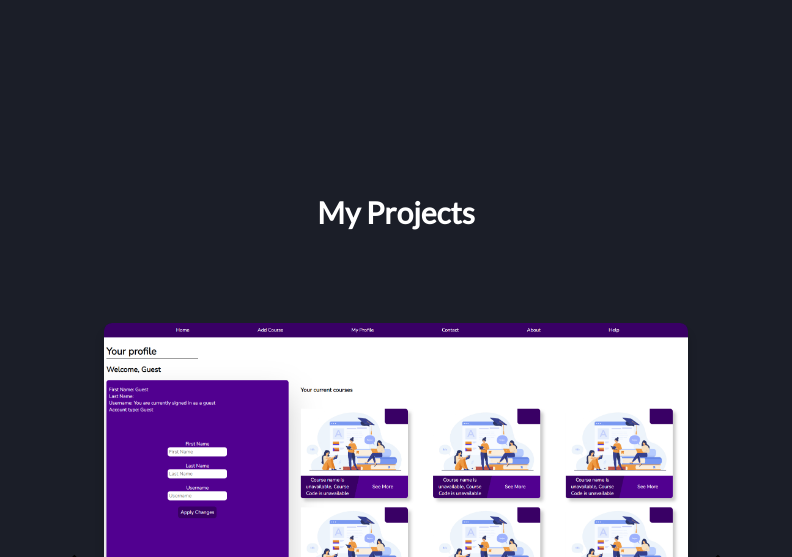
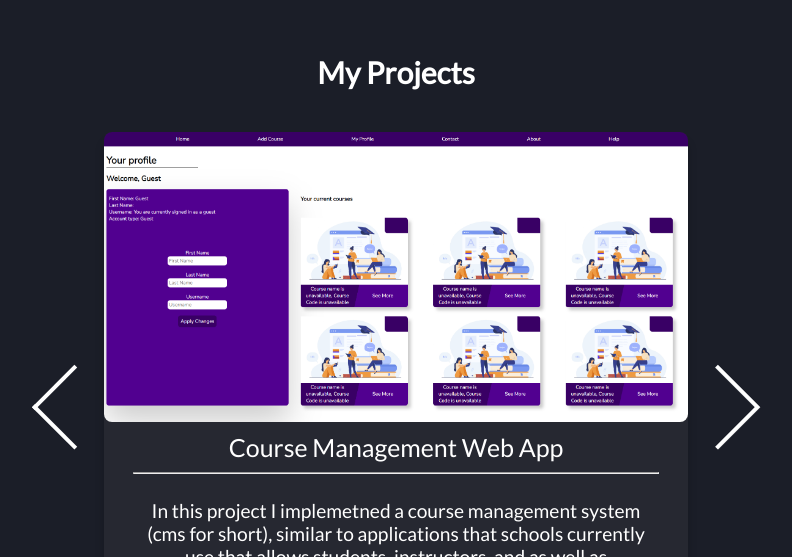
Before and after one commit to Johvonnegk/portfolio-app, a React (Create React App) app: page / in a window 1280 px wide. Shown: the part 2243-2800 px from the top of the page, without its empty margins (244-1036 px from the left). Built offline with nearby package versions, Linux system fonts and the light colour scheme.

Commit message:
Mobile view changes

```diff
--- a/public/index.html
+++ b/public/index.html
@@ -12,6 +12,7 @@
   <link rel="preconnect" href="https://fonts.gstatic.com" crossorigin>
   <link href="https://fonts.googleapis.com/css2?family=Lato&family=Nunito&family=Quicksand&display=swap"
     rel="stylesheet">
+    <link href="https://fonts.googleapis.com/css2?family=Secular+One&display=swap" rel="stylesheet">
   <title>Johvonne's Portfolio</title>
 </head>
 
--- a/src/components/carousel/carousel.js
+++ b/src/components/carousel/carousel.js
@@ -84,7 +84,7 @@ const Carousel = (props) => {
         src={"/portfolio-app/Images/projects/" + props.carouselInfo[0].src}
         alt=""
       />
-      <p className="carousel-item-desc">{props.carouselInfo[0].itemDesc}</p>
+      {props.carouselInfo[0].itemDesc}
     </div>
   );
   for (var i = 1; i < props.slideNum; i++) {
@@ -95,7 +95,7 @@ const Carousel = (props) => {
           src={"/portfolio-app/Images/projects/" + props.carouselInfo[i].src}
           alt=""
         />
-        <p className="carousel-item-desc">{props.carouselInfo[i].itemDesc}</p>
+        {props.carouselInfo[i].itemDesc}
       </div>
     );
   }
--- a/src/components/carousel/carousel.scss
+++ b/src/components/carousel/carousel.scss
@@ -11,24 +11,26 @@
 }
 
 .carousel-img {
+  height: auto;
+  border-radius: 8px;
+  width: 100%;
   height: 300px;
   object-fit: fit;
-  border-radius: 8px;
 }
 
 .carousel-content {
-  // background-color: lightgreen;
-  overflow: hidden;
-  padding: 10px;
-  height: 33em;
+  background-color: $tertiaryColor;
+  overflow-x: hidden;
+  overflow-y: scroll;
+  height: 100%;
   position: relative;
   width: 100%;
+  height: 100%;
   border-radius: 8px;
   box-shadow: 0px 10px 10px rgba(0, 0, 0, .2);
 }
 
 .carousel-card {
-  background-color: rgba(17, 0, 99, 0.167);
   position: absolute;
   display: flex;
   flex-direction: column;
@@ -37,29 +39,50 @@
   padding: 0;
   margin: 0;
   width: 100%;
+  height: 100%;
   transition: transform 400ms ease-in-out;
 }
 
+.carousel-content::-webkit-scrollbar {
+  width: 0px;
+}
+
+.carousel-content::-webkit-scrollbar {
+  background: rgba(17, 0, 99, 0.2);
+  border-radius: 8px;
+}
+
+.carousel-content::-webkit-scrollbar-thumb {
+  background: rgba(128, 128, 128, 0.256);
+  border-radius: 8px;
+}
 
 .carousel-item-desc {
-  padding-left: 10px;
-  padding-right: 10px;
+  border-radius: 8px;
+  align-self: center;
+  width: 90%;
+  height: 100%;
   margin: 0;
+  padding-bottom: 30px;
   font-size: 1.2em;
   text-align: center;
 }
 
-.carousel-item-desc p span {
+.carousel-item-desc span {
   display: block;
-  font-size: 1.2em;
-  text-decoration: underline;
+  font-size: 1.3em;
   margin: 0;
   padding: 0;
-  padding-bottom: 8px;
+  margin-top: 10px;
+
+}
+
+.carousel-item-desc hr {
+  margin-bottom: 25px;
 }
 
 .carousel-ctrl {
-  border: solid black;
+  border: solid white;
   border-width: 0 0.3em 0.3em 0;
   display: inline-block;
   padding: 4%;
@@ -67,7 +90,7 @@
 }
 
 .carousel-ctrl:hover {
-  border: solid white;
+  border: solid $tertiaryColor;
   border-width: 0 0.3em 0.3em 0;
   display: inline-block;
   transition: all 250ms ease-in-out;
--- a/src/components/colors.scss
+++ b/src/components/colors.scss
@@ -1,6 +1,7 @@
 $primaryColor: #1b1e28;
 $backgroundColor: white;
 $secondaryColor: #0368ff34;
+$tertiaryColor: #262831;
 $primaryTextColor: white;
 $primaryTextColorInverse: #c8d6e5;
 $hoverColor: grey;
--- a/src/components/navbar/Navbar.scss
+++ b/src/components/navbar/Navbar.scss
@@ -82,9 +82,11 @@
     }
 
     .hamburger {
+        position: relative;
         display: block;
+        left: -20px;
+        padding: 30px;
         z-index: 1;
-        margin-left: 10px;
         justify-content: center;
         align-items: center;
         cursor: pointer;
--- a/src/index.scss
+++ b/src/index.scss
@@ -9,6 +9,22 @@ body {
     padding: 0;
     margin: 0;
     background-color: $primaryColor;
+
+
+}
+
+body::-webkit-scrollbar {
+    width: 2px;
+}
+
+body::-webkit-scrollbar {
+    background: $primaryColor;
+    border-radius: 8px;
+}
+
+body::-webkit-scrollbar-thumb {
+    background: rgb(255, 255, 255);
+    border-radius: 8px;
 }
 
 #welcome,
@@ -53,6 +69,10 @@ h2 {
     }
 
     @media only screen and (max-width: 1050px) {
+        .about-container {
+            grid-template-rows: 0.3fr 1fr 0.1fr 1fr;
+        }
+
         .reel-item-desc {
             font-size: 20px;
         }
@@ -67,15 +87,19 @@ h2 {
 
         .carousel-img {
             height: 300px;
-            object-fit: contain;
+            object-fit: fit;
         }
 
         @media only screen and (max-width: 800px) {
-            .carousel-item-desc p {
+            .about-container {
+                grid-template-rows: 0.2fr 1fr 0.1fr 1fr;
+            }
+
+            .carousel-item-desc {
                 font-size: 16px;
             }
 
-            .carousel-item-desc p span {
+            .carousel-item-desc span {
                 font-size: 20px;
             }
 
@@ -91,21 +115,14 @@ h2 {
 
             @media only screen and (max-width: 600px) {
 
+                .about-container {
+                    grid-template-rows: 100px 400px 10px;
+                    height: 850px;
+                }
 
-                .about-container {
-                    width: 100%;
-                    height: 1200px;
-                    padding-bottom: 100px;
-                    color: $primaryTextColor;
-                    display: grid;
-                    grid-template-columns: 1fr 1fr 1fr;
-                    grid-template-rows: 1fr 1fr 0.1fr 1fr;
-                    grid-template-areas:
-                        "header-1 header-1 header-1"
-                        "content-1 content-1 content-1"
-                        "header-2 header-2 header-2"
-                        "content-2 content-2 content-2"
-                    ;
+                .projects-container {
+                    padding-top: 50px;
+                    height: 950px;
                 }
 
                 .about-container .content-1 p {
@@ -127,12 +144,24 @@ h2 {
                     display: none;
                 }
 
+                .carousel {
+                    width: 90%;
+                }
+
                 @media only screen and (max-width: 450px) {
-                    .carousel-item-desc p {
+                    .about-container {
+                        grid-template-rows: 1fr 1fr 0.1fr;
+                    }
+
+                    .carousel-img {
+                        object-fit: contain;
+                    }
+
+                    .carousel-item-desc {
                         font-size: 15px;
                     }
 
-                    .carousel-item-desc p span {
+                    .carousel-item-desc span {
                         font-size: 18px;
                     }
 
@@ -146,11 +175,12 @@ h2 {
                     }
 
                     @media only screen and (max-width: 300px) {
-                        .carousel-item-desc p {
+
+                        .carousel-item-desc {
                             font-size: 12px;
                         }
 
-                        .carousel-item-desc p span {
+                        .carousel-item-desc span {
                             font-size: 14px;
                         }
                     }
--- a/src/pages/about/about.scss
+++ b/src/pages/about/about.scss
@@ -4,7 +4,7 @@
     position: relative;
     width: 100%;
     height: 1200px;
-    padding-bottom: 100px;
+    padding-bottom: 10px;
     color: $primaryTextColor;
     display: grid;
     grid-template-columns: 1fr 1fr 1fr;
@@ -18,7 +18,7 @@
 }
 
 .about-container .content p {
-    background-image: linear-gradient(-33deg, $primaryColor 50%, $secondaryColor 50%);
+    background-image: linear-gradient(-33deg, $tertiaryColor 50%, $secondaryColor 50%);
 }
 
 .about-container .content-1 {
--- a/src/pages/projects/projects.js
+++ b/src/pages/projects/projects.js
@@ -6,14 +6,15 @@ const Projects = () => {
     {
       src: "CMS project.png",
       itemDesc: (
-        <p>
-          <span>Course Management Web App </span> In this project I implemetned
-          a course management system (cms for short), similar to applications
-          that schools currently use that allows students, instructors, and as
-          well as administrators to manage and view course information but with
-          a more modern look. The planning phase of this project included the
-          use of various UML diagram models as well as many software
-          architecture techniques. <br />
+        <p className="carousel-item-desc">
+          <span>Course Management Web App </span> <hr /> In this project I
+          implemetned a course management system (cms for short), similar to
+          applications that schools currently use that allows students,
+          instructors, and as well as administrators to manage and view course
+          information but with a more modern look. <br />
+          <br /> The planning phase of this project included the use of various
+          UML diagram models as well as many software architecture techniques.{" "}
+          <br /> <br />
           Languages and Frameworks Used: Javascript, React.js, Node.js, SCSS,
           HTML, Axios API, and MySQL
         </p>
@@ -23,14 +24,14 @@ const Projects = () => {
     {
       src: "rentral central.png",
       itemDesc: (
-        <p>
-          <span> Car Rental App </span>
+        <p className="carousel-item-desc">
+          <span> Car Rental App </span> <hr />
           This project was an implementation of a car rental-service web
           application, similar to websites like Enterprise. However this site
           and Enterprise are different as this site allows other users other
           than the company itself to post their own vehicles to the site for
           renting.
-          <br />
+          <br /> <br />
           Languages and Frameworks Used: Javascript, React.js, Node.js, SCSS,
           HTML, Axios API, and MongoDB
         </p>
--- a/src/pages/projects/projects.scss
+++ b/src/pages/projects/projects.scss
@@ -3,7 +3,7 @@
 .projects-container {
     height: 1200px;
     display: grid;
-    grid-template-rows: 200px;
+    grid-template-rows: 100px;
     justify-items: center;
 }
 
--- a/src/pages/welcome/welcome.scss
+++ b/src/pages/welcome/welcome.scss
@@ -36,7 +36,7 @@
 }
 
 .welcome-container .content p {
-    background-image: linear-gradient(33deg, $secondaryColor 50%, $primaryColor 50%);
+    background-image: linear-gradient(33deg, $secondaryColor 50%, $tertiaryColor 50%);
 }
 
 .welcome-container .content-1 {
```
Also changed, not shown: src/components/navbar/Navbar.js (+5 -12 lines).
